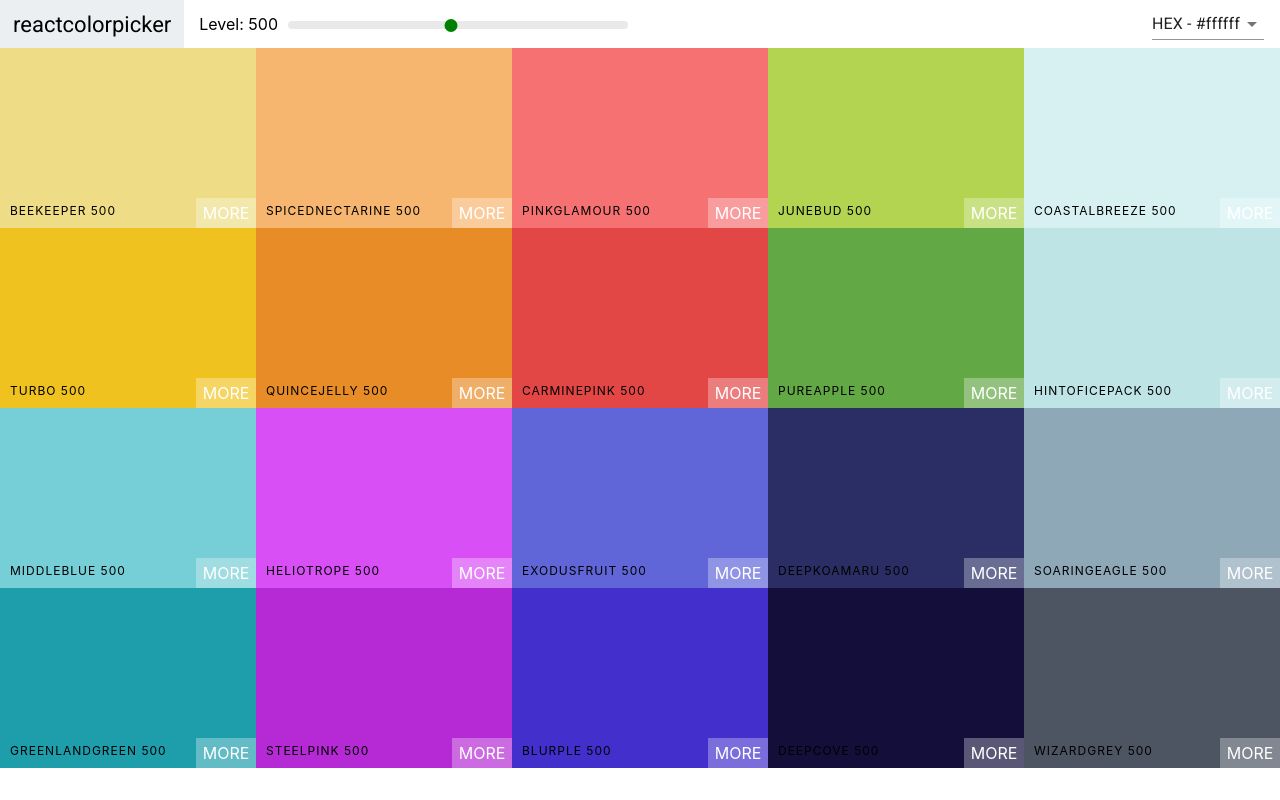
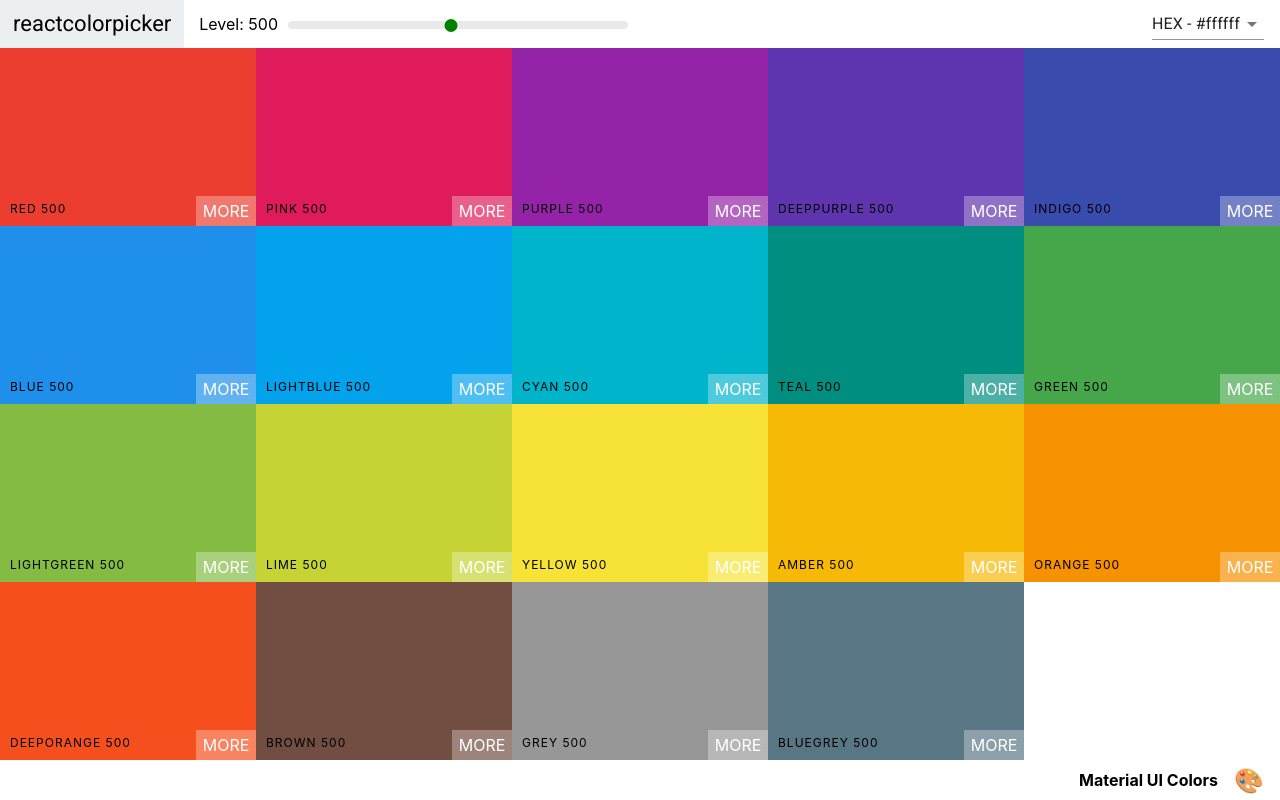
Before and after one commit to vishwa-akshat/colorApp, a React (Create React App) app: page / in a window 1280 px wide. Built offline with nearby package versions, Linux system fonts and the light colour scheme.

Commit message:
add palette footer

```diff
--- a/src/App.js
+++ b/src/App.js
@@ -5,7 +5,7 @@
 function App() {
   return (
     <div >
-      <Palette palette={generatePalette(seedColors[4])}/>
+      <Palette palette={generatePalette(seedColors[0])}/>
     </div>
   );
 }
--- a/src/Palette.css
+++ b/src/Palette.css
@@ -1,6 +1,21 @@
 .Palette{
     height: 100vh;
+    display: flex;
+    flex-direction: column;
 }
 .Palette-colors{
     height: 90%;
 }
+
+.Palette-footer{
+    background-color: white;
+    height: 5vh;
+    display: flex;
+    justify-content: flex-end;
+    align-items: center;
+    font-weight: bold;
+}
+.emoji{
+    font-size: 1.5rem;
+    margin: 1rem;
+}
--- a/src/Palette.js
+++ b/src/Palette.js
@@ -20,20 +20,22 @@
         this.setState({format: val})
     }
     render() {
-        const {colors} = this.props.palette;
+        const {colors, paletteName, emoji} = this.props.palette;
         const {level, format} = this.state;
         const colorBoxes = colors[level].map( color => (
-            <ColorBox background={color[format]} name={color.name}/>
+            <ColorBox background={color[format]} name={color.name} key={color.id}/>
         ))
         return (
             <div className="Palette">
                 <Navbar level={level} changeLevel={this.changeLevel} handleChange={this.changeFormat}/>
-                {/*NavBar goes here*/}
                <div className="Palette-colors">
                     {/* bunch of color boxes */}
                     {colorBoxes}
                </div>
-               {/* Footer */}
+               <footer className="Palette-footer">
+                    {paletteName}
+                    <span className="emoji">{emoji}</span>
+               </footer>
             </div>
         )
     }
```
